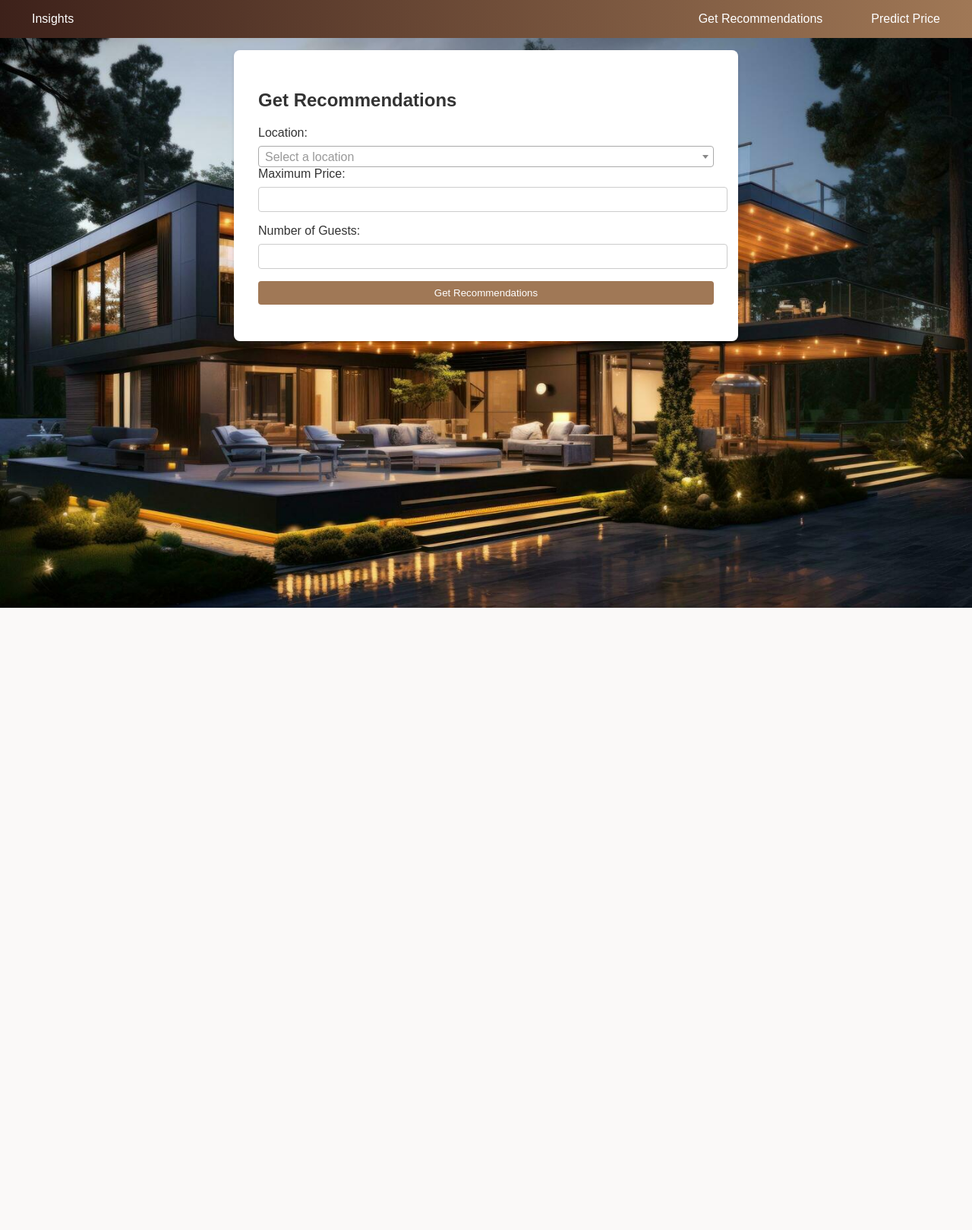
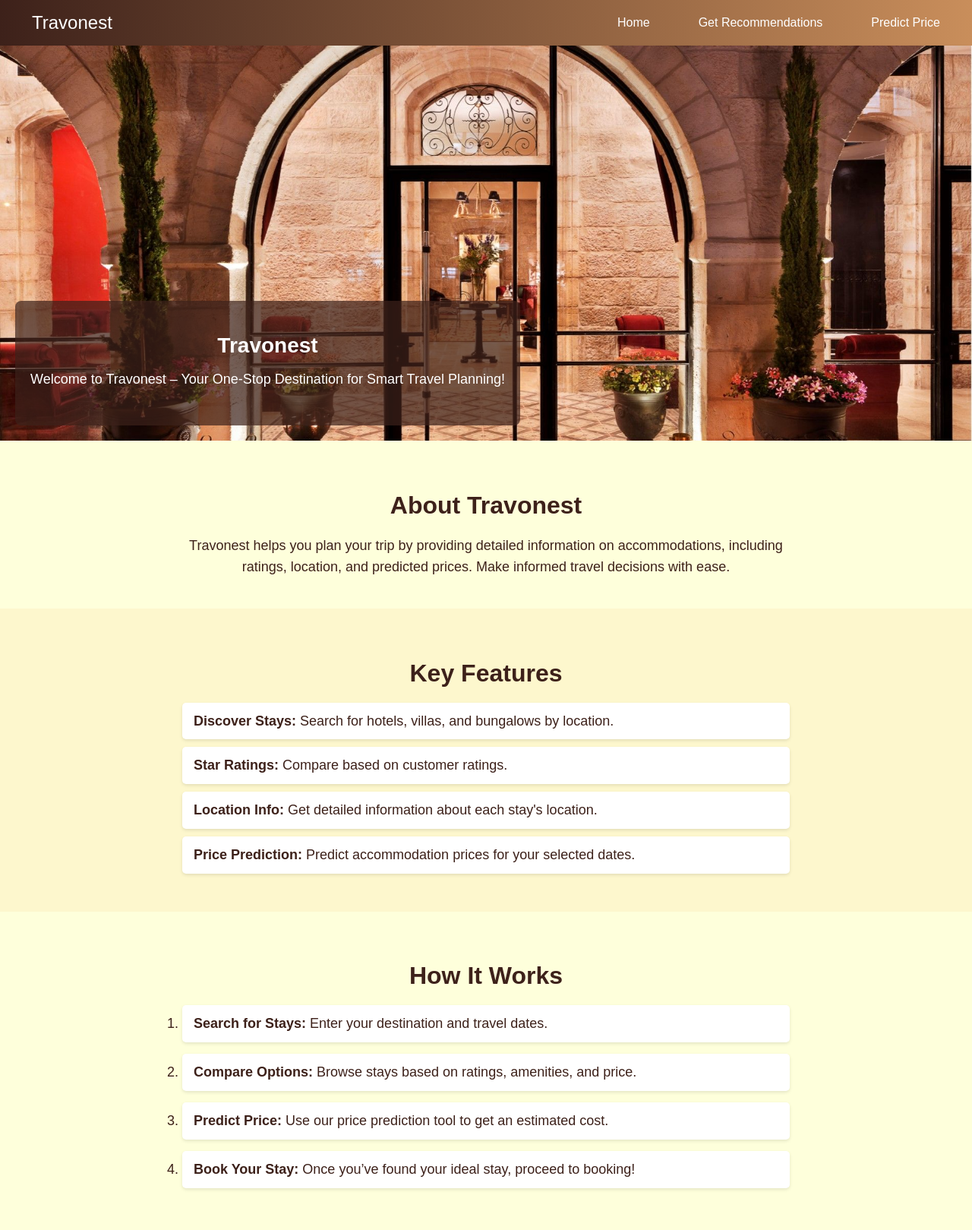
Before and after one commit to SandhiyaAcharya/Tourism, a Flask app: page / in a window 1280 px wide. Shown: the whole page at 76% size. Before the commit the page ends 800 px from the top, so only its background shows below. Run offline with Flask 3, Linux system fonts and the light colour scheme; parts of the project's set-up code (start-up, migrations or seed data) failed here and were passed over; some libraries are stand-ins or nearby versions.

Commit message:
Final CSS and Home page added

```diff
--- a/app.py
+++ b/app.py
@@ -3,7 +3,7 @@ import pandas as pd
 import joblib
 import xgboost as xgb
 
-app = Flask(__name__)
+app = Flask(__name__, static_folder='static')
 
 # Load the dataset, preprocessor and model
 data = pd.read_csv('Airbnb_India_dataset.csv')
@@ -17,10 +17,6 @@ def main():
     unique_locations = data['address'].dropna().unique()
     unique_locations = sorted(unique_locations)  # Sort alphabetically
     return render_template('index.html', locations=unique_locations)
-
-@app.route('/home')
-def home():
-    return render_template('home.html')
 
 @app.route('/recommend', methods=['POST'])
 def recommend():
@@ -68,4 +64,4 @@ def predict():
     return render_template('prediction.html', price=predicted_price)
 
 if __name__ == '__main__':
-    app.run(host='0.0.0.0', port=5000)
+    app.run(host='0.0.0.0', port=80)
--- /dev/null
+++ b/static/css/home.css
@@ -0,0 +1,179 @@
+/* CSS for Hero, About, Features, and How It Works Sections */
+
+body {
+    margin: 0;
+    font-family: 'Arial', sans-serif;
+    background-color: #f7f4f2;
+    color: #3D211A;
+}
+.hometab{
+    margin:0;
+    padding:0;
+    max-width: none;
+}
+
+h2, h3 {
+    color: #3D211A;
+}
+
+/* Hero Section Styling */
+.hero {
+    background-color: #3D211A;
+    color: #fff;
+    padding: 60px 20px;
+    text-align: center;
+}
+
+.hero h2 {
+    font-size: 36px;
+    margin-bottom: 20px;
+}
+
+.hero p {
+    font-size: 18px;
+    margin-bottom: 30px;
+}
+
+.cta-buttons a {
+    display: inline-block;
+    background-color: #c98e5b;
+    color: #3D211A;
+    padding: 12px 20px;
+    margin: 5px;
+    text-decoration: none;
+    border-radius: 5px;
+    font-weight: bold;
+}
+
+.cta-buttons a:hover {
+    background-color: #aa784d;
+}
+
+/* About Section Styling */
+.about {
+    background-color: #feffdb;
+    padding: 40px 20px;
+}
+
+.about h2 {
+    font-size: 32px;
+    margin-bottom: 20px;
+    text-align: center;
+}
+
+.about p {
+    font-size: 18px;
+    text-align: center;
+    line-height: 1.6;
+    max-width: 800px;
+    margin: 0 auto;
+}
+
+/* Features Section Styling */
+.features {
+    background-color: #fdf7cd;
+    padding: 40px 20px;
+}
+
+.features h2 {
+    font-size: 32px;
+    margin-bottom: 20px;
+    text-align: center;
+}
+
+.features ul {
+    list-style-type: none;
+    padding: 0;
+    max-width: 800px;
+    margin: 0 auto;
+}
+
+.features li {
+    font-size: 18px;
+    margin-bottom: 10px;
+    line-height: 1.6;
+    background-color: #fff;
+    padding: 10px 15px;
+    border-radius: 5px;
+    box-shadow: 0 2px 4px rgba(0, 0, 0, 0.1);
+}
+
+/* How It Works Section Styling */
+.how-it-works {
+    background-color: #feffdb;
+    padding: 40px 20px;
+}
+
+.how-it-works h2 {
+    font-size: 32px;
+    margin-bottom: 20px;
+    text-align: center;
+}
+
+.how-it-works ol {
+    max-width: 800px;
+    margin: 0 auto;
+    padding: 0 20px;
+    counter-reset: step-counter;
+}
+
+.how-it-works li {
+    font-size: 18px;
+    margin-bottom: 15px;
+    line-height: 1.6;
+    background-color: #fff;
+    padding: 10px 15px;
+    border-radius: 5px;
+    box-shadow: 0 2px 4px rgba(0, 0, 0, 0.1);
+    position: relative;
+}
+
+
+
+.hero {
+    position: relative;
+    height: 400px;
+    overflow: hidden;
+}
+
+.carousel {
+    position: absolute;
+    top: 0;
+    left: 0;
+    width: 100%;
+    height: 100%;
+    display: flex;
+}
+
+.carousel-slide {
+    min-width: 100%;
+    height: 100%;
+    position: relative;
+}
+
+
+.carousel-slide img {
+    width: 100%;
+    height: 100%;
+    object-fit: cover;
+}
+
+.carousel-text {
+    position: absolute;
+    bottom: 20px;
+    left: 20px;
+    color: #fff;
+    background-color: rgba(61, 33, 26, 0.7);
+    padding: 20px;
+    border-radius: 8px;
+}
+
+.carousel-text h2 {
+    font-size: 28px;
+    margin-bottom: 10px;
+    color: white;
+}
+
+.carousel-text p {
+    font-size: 18px;
+}
--- a/static/css/index.css
+++ b/static/css/index.css
@@ -25,7 +25,7 @@ header h1 {
 
 /* Navigation bar */
 nav {
-    background-image: linear-gradient(to right,#3D211A, #a07856); /* Gradient from left to right */
+    background-image: linear-gradient(to right,#3D211A, #c98e5b); /* Gradient from left to right */
     overflow: hidden;
     display: flex;
     padding: 0 10px;
@@ -33,7 +33,13 @@ nav {
 
 /* Make the first link (Insight) stay on the left side */
 #Insight-tab {
-    margin-right: auto;  /* Pushes other links to the right */
+    margin-right: auto;
+    color: white;
+    padding: 1rem 2rem;
+    text-decoration: none;
+    text-align: center;
+    cursor: default;
+    font-size: 24px;
 }
 
 nav a {
@@ -41,6 +47,8 @@ nav a {
     padding: 1rem 2rem;
     text-decoration: none;
     text-align: center;
+    align-items: center;
+    display: flex;
 }
 
 nav a:hover {
@@ -75,7 +83,7 @@ form input, form button {
 }
 
 form button {
-    background-color:#a07856;
+    background-color:#c98e5b;
     color: white;
     border: none;
     cursor: pointer;
--- a/static/js/index.js
+++ b/static/js/index.js
@@ -1,25 +1,59 @@
-const recommendTab = document.getElementById('recommend-tab');
-const predictTab = document.getElementById('predict-tab');
+// Wait for the DOM to load
+document.addEventListener("DOMContentLoaded", function() {
+    // Select all tabs and content sections
+    const tabs = document.querySelectorAll("nav a");
+    const tabContents = document.querySelectorAll(".tab-content");
 
-const recommendContent = document.getElementById('recommend-content');
-const predictContent = document.getElementById('predict-content');
+    // Function to activate the clicked tab and show its content
+    function activateTab(tabId) {
+        // Hide all tab content
+        tabContents.forEach(content => content.style.display = "none");
 
-recommendTab.addEventListener('click', (event) => {
-    event.preventDefault();
-    recommendContent.classList.add('active');
-    predictContent.classList.remove('active');
+        // Remove 'active' class from all tabs
+        tabs.forEach(tab => tab.classList.remove("active"));
+
+        // Show the selected tab content
+        document.querySelector(`#${tabId}-content`).style.display = "block";
+
+        // Add 'active' class to the clicked tab
+        document.getElementById(`${tabId}-tab`).classList.add("active");
+    }
+
+    // Add click event listeners to each tab
+    tabs.forEach(tab => {
+        tab.addEventListener("click", function(event) {
+            event.preventDefault(); // Prevent default link behavior
+            const tabId = tab.id.split("-")[0]; // Get the tab ID (e.g., 'home', 'recommend', 'predict')
+            activateTab(tabId);
+        });
     });
 
-predictTab.addEventListener('click', (event) => {
-    event.preventDefault();
-    predictContent.classList.add('active');
-    recommendContent.classList.remove('active');
+    // Set the default active tab (Home)
+    activateTab("home");
 });
 
-$(document).ready(function () {
+        // Initialize Select2 for dropdowns
+        $(document).ready(function() {
             $('#location').select2({
                 placeholder: 'Select a location',
                 allowClear: true,
-        width: '100%' // Ensures the dropdown uses 100% of the available space
+                width: '100%'
             });
+            $('#room_type').select2();
         });
+
+    let index = 0;
+    const slides = document.querySelectorAll('.carousel-slide');
+
+    function showSlide() {
+        slides.forEach((slide, i) => {
+            slide.style.transform = `translateX(${(i - index) * 100}%)`;
+        });
+    }
+
+    function nextSlide() {
+        index = (index + 1) % slides.length;
+        showSlide();
+    }
+
+    setInterval(nextSlide, 5000); // Change slide every 5 seconds
--- a/templates/index.html
+++ b/templates/index.html
@@ -3,8 +3,9 @@
     <head>
         <meta charset="UTF-8">
         <meta name="viewport" content="width=device-width, initial-scale=1.0">
-        <title>Insights</title>
+        <title>Travonest</title>
         <link rel="stylesheet" href="{{ url_for('static', filename='css/index.css') }}">
+        <link rel="stylesheet" href="{{ url_for('static', filename='css/home.css') }}">
         <link href="https://cdnjs.cloudflare.com/ajax/libs/select2/4.1.0-beta.1/css/select2.min.css" rel="stylesheet" />
         <script src="https://cdnjs.cloudflare.com/ajax/libs/jquery/3.6.0/jquery.min.js"></script>
         <script src="https://cdnjs.cloudflare.com/ajax/libs/select2/4.1.0-beta.1/js/select2.min.js"></script>
@@ -13,11 +14,65 @@
 
 
         <nav>
-            <a href="#" id="Insight-tab">Insights</a>
+            <span href="" id="Insight-tab">Travonest</span>
+            <a href="#" id="home-tab">Home</a>
             <a href="#" id="recommend-tab">Get Recommendations</a>
             <a href="#" id="predict-tab">Predict Price</a>
         </nav>
 
+            <!-- Home Page Content -->
+    <div id="home-content" class="tab-content active hometab">
+        <!-- Hero Section -->
+        <section class="hero">
+            <div class="carousel">
+                <div class="carousel-slide">
+                    <img src="{{ url_for('static', filename='images/carousel1.jpg') }}" alt="penthouse">
+                    <div class="carousel-text">
+                        <h2>Travonest</h2>
+                        <p>Welcome to Travonest – Your One-Stop Destination for Smart Travel Planning!</p>
+                    </div>
+                </div>
+
+
+            </div>
+        </section>
+
+
+    <!-- About Section -->
+    <section id="about" class="about">
+        <div class="container">
+            <h2>About Travonest</h2>
+            <p>Travonest helps you plan your trip by providing detailed information on accommodations, including ratings, location, and predicted prices. Make informed travel decisions with ease.</p>
+        </div>
+    </section>
+
+    <!-- Features Section -->
+    <section id="features" class="features">
+        <div class="container">
+            <h2>Key Features</h2>
+            <ul>
+                <li><strong>Discover Stays:</strong> Search for hotels, villas, and bungalows by location.</li>
+                <li><strong>Star Ratings:</strong> Compare based on customer ratings.</li>
+                <li><strong>Location Info:</strong> Get detailed information about each stay's location.</li>
+                <li><strong>Price Prediction:</strong> Predict accommodation prices for your selected dates.</li>
+            </ul>
+        </div>
+    </section>
+
+    <!-- How It Works Section -->
+    <section id="how-it-works" class="how-it-works">
+        <div class="container">
+            <h2>How It Works</h2>
+            <ol>
+                <li><strong>Search for Stays:</strong> Enter your destination and travel dates.</li>
+                <li><strong>Compare Options:</strong> Browse stays based on ratings, amenities, and price.</li>
+                <li><strong>Predict Price:</strong> Use our price prediction tool to get an estimated cost.</li>
+                <li><strong>Book Your Stay:</strong> Once you’ve found your ideal stay, proceed to booking!</li>
+            </ol>
+        </div>
+    </section>
+
+    </div>
         <div id="recommend-content" class="tab-content active">
             <h2>Get Recommendations</h2>
             <form action="/recommend" method="POST">
@@ -122,6 +177,7 @@
             $(document).ready(function() {
                 $('#room_type').select2(); // Apply Select2 to room type dropdown
             });
+
         </script>
         <script src="{{ url_for('static', filename='js/index.js') }}"></script>
     </body>
--- a/templates/recommendations.html
+++ b/templates/recommendations.html
@@ -8,9 +8,8 @@
 </head>
 <body>
     <nav>
-        <a href="#" id="Insight-tab">Insights</a>
+        <a href="#" id="Insight-tab">Travonest</a>
         <a href="/" class="back-to-home">Back to Home</a>
-
     </nav>
 
 
```
Also changed, not shown: static/images/carousel1.jpg (added), static/images/carousel2.jpg (added). Lines whose indentation alone changed are shown as unchanged.
